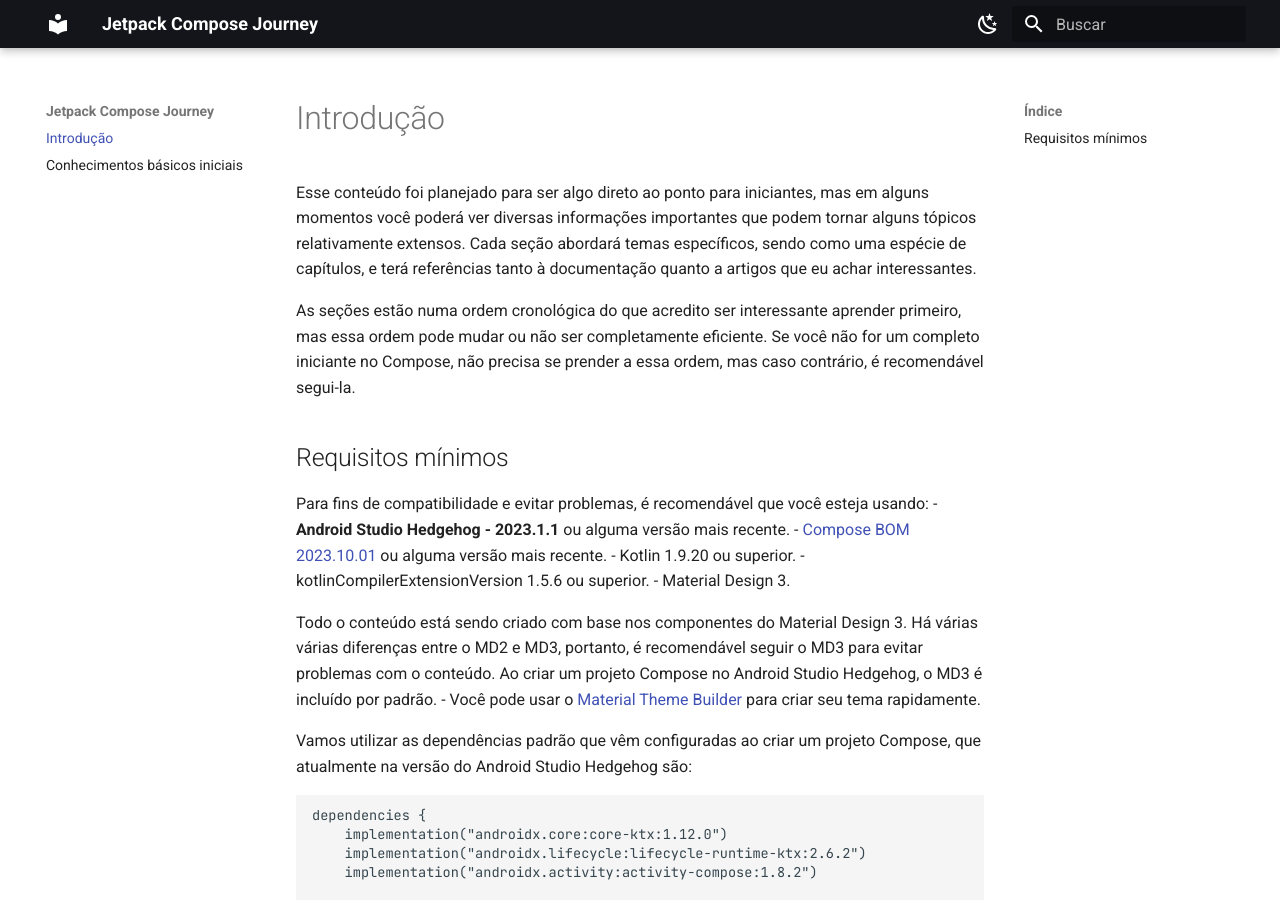
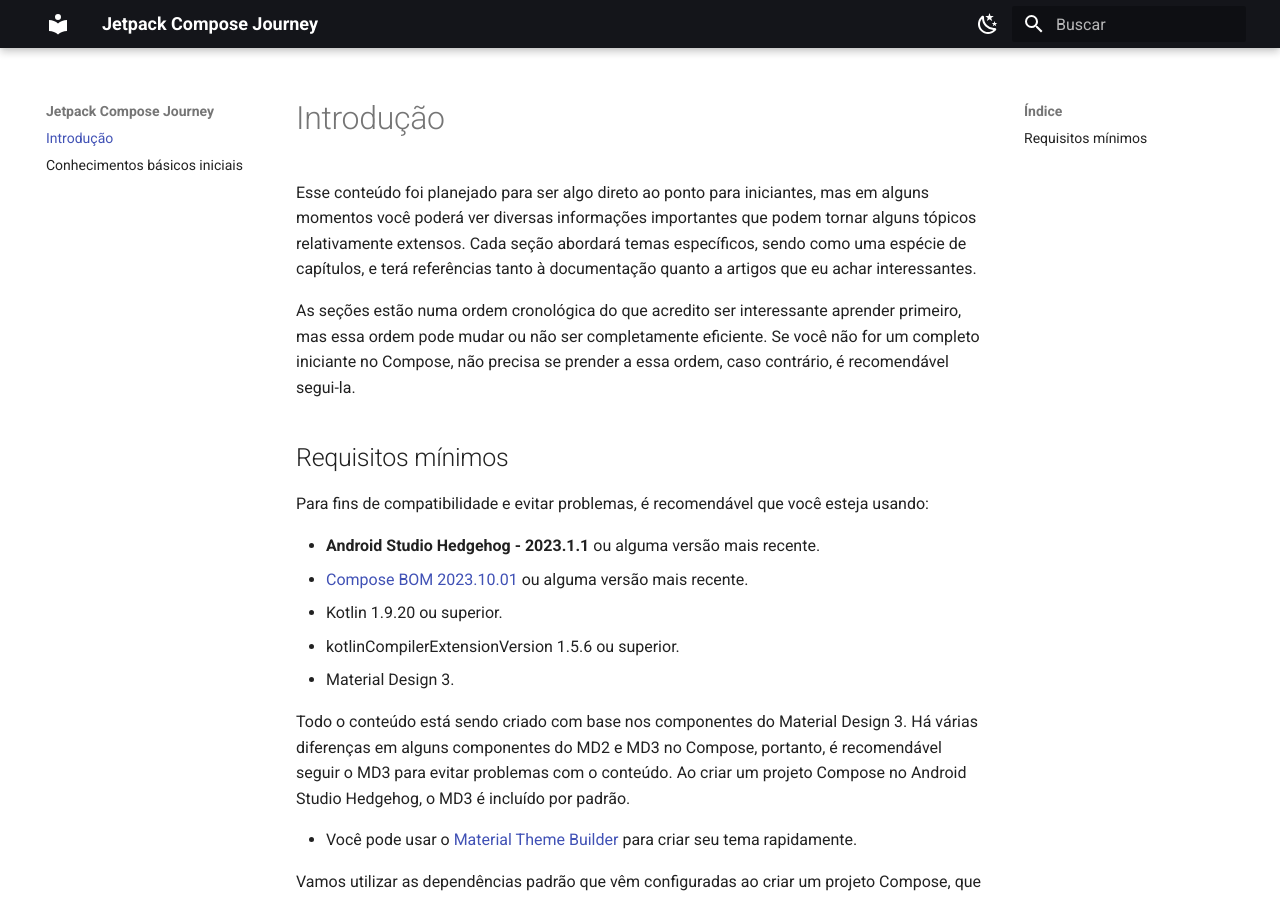
Before and after one commit to jsericksk/Jetpack-Compose-Journey, an MkDocs documentation site: the page built from docs/index.md, in a window 1280 px wide and 900 px high. Built offline with MkDocs 1.6.1 and Material for MkDocs 9.7.7, drawn with Linux system fonts in a browser that asks for light colours.

Commit message:
index.md e basic.md atualizados

```diff
--- a/docs/index.md
+++ b/docs/index.md
@@ -2,18 +2,20 @@
 
 Esse conteúdo foi planejado para ser algo direto ao ponto para iniciantes, mas em alguns momentos você poderá ver diversas informações importantes que podem tornar alguns tópicos relativamente extensos. Cada seção abordará temas específicos, sendo como uma espécie de capítulos, e terá referências tanto à documentação quanto a artigos que eu achar interessantes.
 
-As seções estão numa ordem cronológica do que acredito ser interessante aprender primeiro, mas essa ordem pode mudar ou não ser completamente eficiente. Se você não for um completo iniciante no Compose, não precisa se prender a essa ordem, mas caso contrário, é recomendável segui-la.
+As seções estão numa ordem cronológica do que acredito ser interessante aprender primeiro, mas essa ordem pode mudar ou não ser completamente eficiente. Se você não for um completo iniciante no Compose, não precisa se prender a essa ordem, caso contrário, é recomendável segui-la.
 
 ## Requisitos mínimos
 
 Para fins de compatibilidade e evitar problemas, é recomendável que você esteja usando:
+
 - **Android Studio Hedgehog - 2023.1.1** ou alguma versão mais recente.
 - [Compose BOM 2023.10.01](https://developer.android.com/jetpack/compose/bom/bom-mapping) ou alguma versão mais recente.
 - Kotlin 1.9.20 ou superior.
 - kotlinCompilerExtensionVersion 1.5.6 ou superior.
 - Material Design 3.
 
-Todo o conteúdo está sendo criado com base nos componentes do Material Design 3. Há várias várias diferenças entre o MD2 e MD3, portanto, é recomendável seguir o MD3 para evitar problemas com o conteúdo. Ao criar um projeto Compose no Android Studio Hedgehog, o MD3 é incluído por padrão.
+Todo o conteúdo está sendo criado com base nos componentes do Material Design 3. Há várias diferenças em alguns componentes do MD2 e MD3 no Compose, portanto, é recomendável seguir o MD3 para evitar problemas com o conteúdo. Ao criar um projeto Compose no Android Studio Hedgehog, o MD3 é incluído por padrão.
+
 - Você pode usar o [Material Theme Builder](https://m3.material.io/theme-builder) para criar seu tema rapidamente.
 
 Vamos utilizar as dependências padrão que vêm configuradas ao criar um projeto Compose, que atualmente na versão do  Android Studio Hedgehog são:
```
Also changed, not shown: docs/basic.md (+3 -0 lines).
